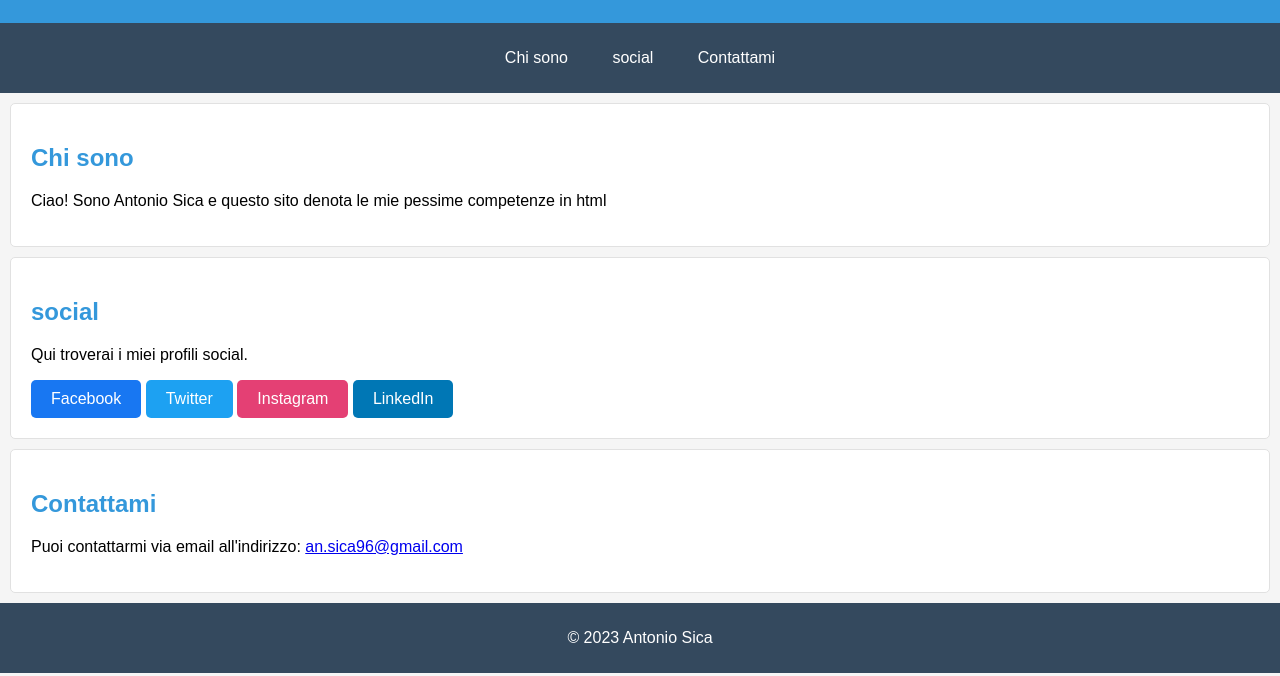
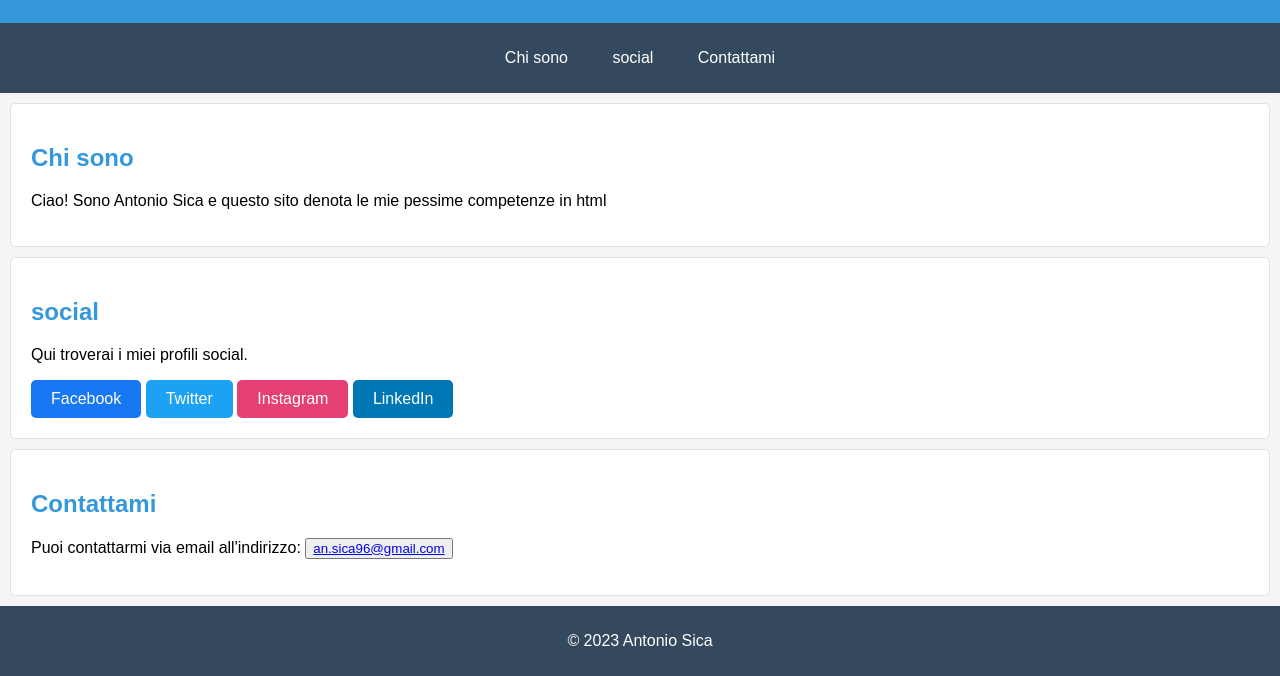
Before and after one commit to Ntoesse96/sito, a plain HTML site: page index.html in a window 1280 px wide. Shown: the part 211-887 px from the top of the page. Drawn offline with Linux system fonts and the light colour scheme.

Commit message:
Update index.html

```diff
--- a/index.html
+++ b/index.html
@@ -151,7 +151,7 @@
 
     <section id="contact">
         <h2>Contattami</h2>
-        <p>Puoi contattarmi via email all'indirizzo: <a href="mailto:an.sica96@gmail.com">an.sica96@gmail.com</a></p>
+        <p>Puoi contattarmi via email all'indirizzo: <button><a href="mailto:an.sica96@gmail.com">an.sica96@gmail.com</a></button></p>
     </section>
 
     <footer>
```
